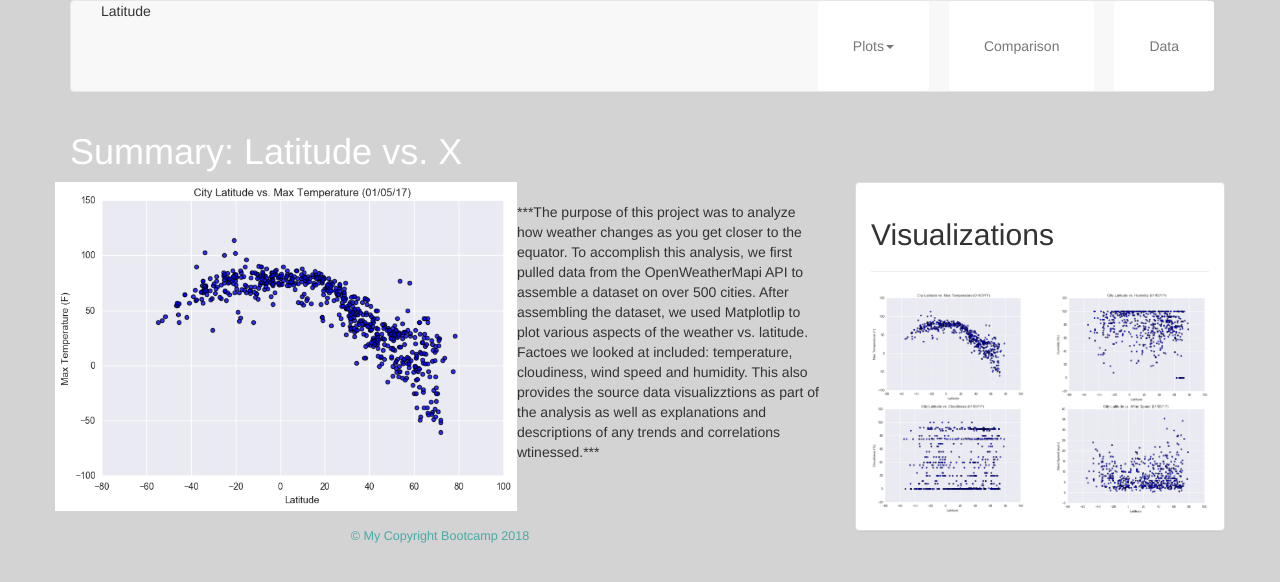
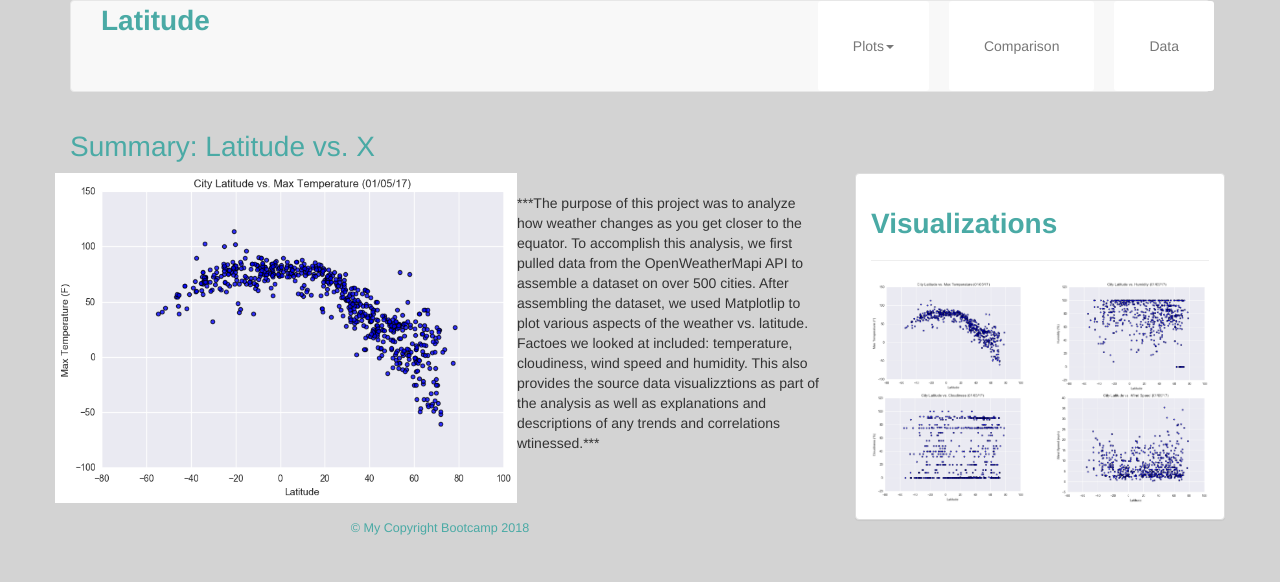
Before and after one commit to Meghanavmr/Meghanavmr.github.io, a plain HTML site: page index.html in a window 1280 px wide. Shown: the top 582 px of the page. Drawn offline with nearby package versions, Linux system fonts and the light colour scheme.

Commit message:
font size and color

```diff
--- a/index.html
+++ b/index.html
@@ -24,7 +24,8 @@
                   <!-- <div class="container"> -->
                       <div class="navbar-header">
                           <a class="navbar-brand logo" href="index.html"></a>
-                            <span class="nav-color">Latitude</span></a>
+                            <span class="nav-color", style = "color: #4aaaa5;font-size: 200%;
+                            font-weight:bold" >Latitude</span></a>
                             <!-- <button type="button" class="btn btn-primary">Latitude</button> -->
                       </div>
 
@@ -79,6 +80,7 @@
                   <div class="panel panel-default">
                           <div class="panel-body">
                               <h2>Visualizations</h2>
+
                               <hr>
 
                               <div class="row" >
--- a/style.css
+++ b/style.css
@@ -1,5 +1,14 @@
 h1 {
     color: rgb(255, 255, 255);
+  }
+
+
+h2 {
+  color: #4aaaa5;
+  font-size: 200%;
+  font-weight: bold
+
+
   }
 /* Giving our navbar some padding and a background color */
 /* .navbar {
@@ -21,12 +30,14 @@ h1 {
   cursor: pointer;
   background: #fff;
   border-radius: 3px;
+
 }
 
 /* Getting rid of the default link styles here */
 .navbar li a {
   color: #000;
   text-decoration: none;
+
 }
   @media (max-width: 480px) {
     .navbar li {
@@ -58,3 +69,8 @@ h1 {
     margin-left:-100%;
     margin-right:-100%;
   }
+
+  .page-titles{
+    color: #4aaaa5;
+    font-size: 200%;
+  }
```
